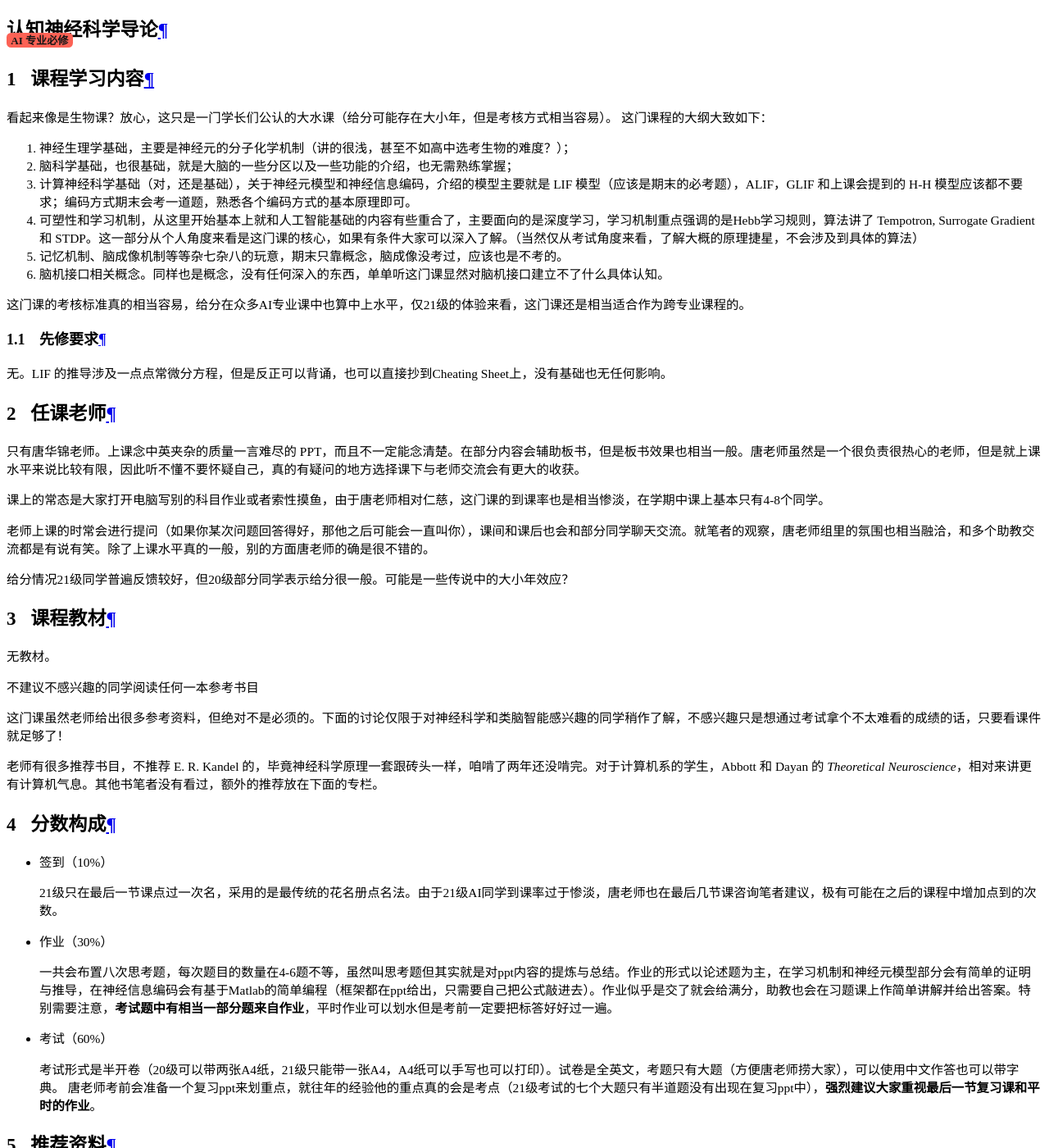
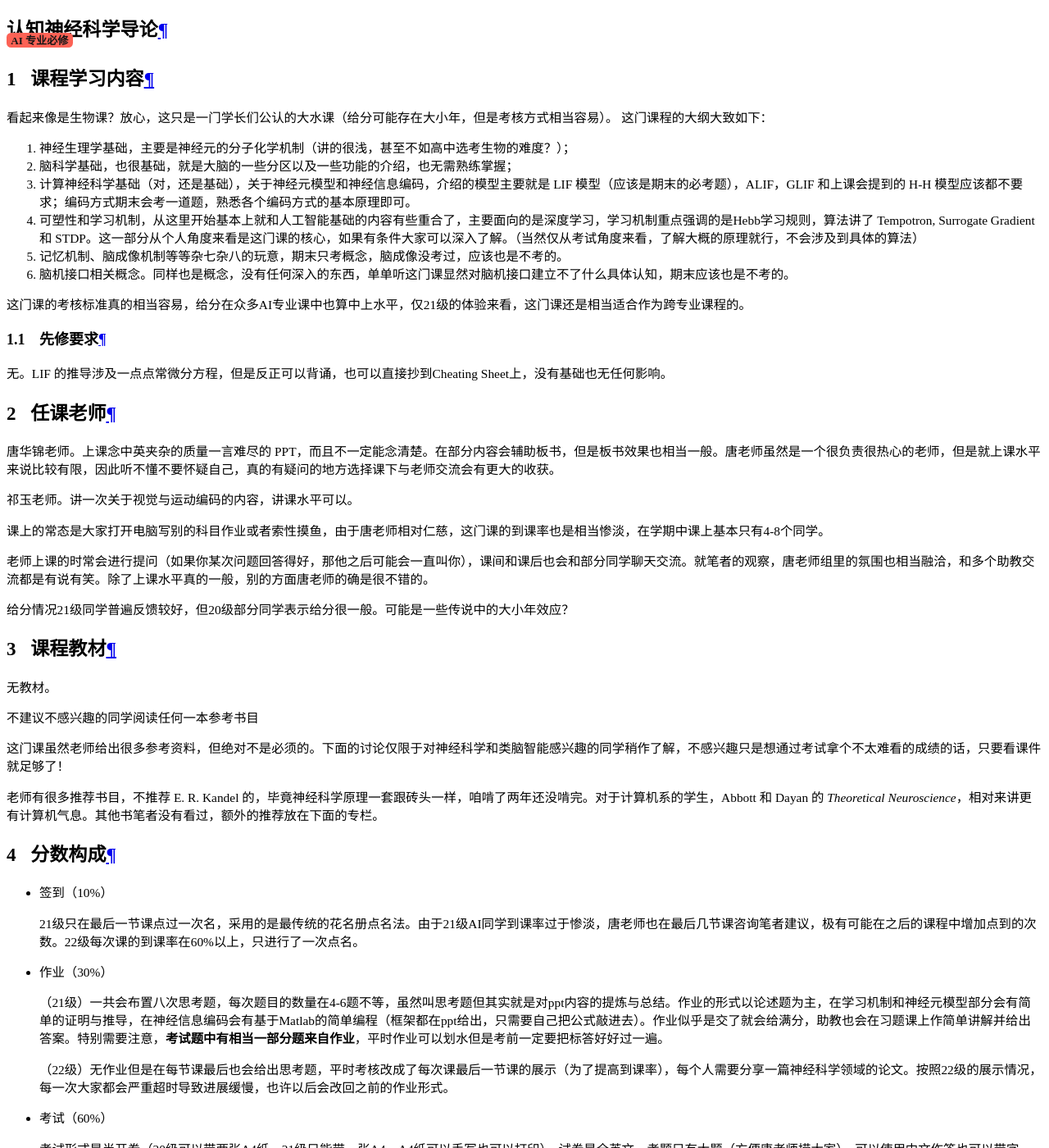
Before and after one commit to ZJU-Turing/TuringCourses, an MkDocs documentation site: the page built from docs/major_mandatory/cognitive_neuroscience/index.md, in a window 1280 px wide and 1400 px high, scrolled down 18380 px. Shown: the whole window at 82% size. Built offline with MkDocs 1.6.1 and Material for MkDocs 9.7.7, drawn with Linux system fonts in a browser that asks for light colours; comment, search, counter and statistics services are not loaded; some of the changed text lies outside the part shown.

Commit message:
修改认知神经科学导论，数据库系统

```diff
--- a/docs/major_mandatory/cognitive_neuroscience/index.md
+++ b/docs/major_mandatory/cognitive_neuroscience/index.md
@@ -12,9 +12,9 @@
 1. 神经生理学基础，主要是神经元的分子化学机制（讲的很浅，甚至不如高中选考生物的难度？）；
 2. 脑科学基础，也很基础，就是大脑的一些分区以及一些功能的介绍，也无需熟练掌握；
 3. 计算神经科学基础（对，还是基础），关于神经元模型和神经信息编码，介绍的模型主要就是 LIF 模型（应该是期末的必考题），ALIF，GLIF 和上课会提到的 H-H 模型应该都不要求；编码方式期末会考一道题，熟悉各个编码方式的基本原理即可。
-4. 可塑性和学习机制，从这里开始基本上就和人工智能基础的内容有些重合了，主要面向的是深度学习，学习机制重点强调的是Hebb学习规则，算法讲了 Tempotron, Surrogate Gradient 和 STDP。这一部分从个人角度来看是这门课的核心，如果有条件大家可以深入了解。（当然仅从考试角度来看，了解大概的原理捷星，不会涉及到具体的算法）
-5. 记忆机制、脑成像机制等等杂七杂八的玩意，期末只靠概念，脑成像没考过，应该也是不考的。
-6. 脑机接口相关概念。同样也是概念，没有任何深入的东西，单单听这门课显然对脑机接口建立不了什么具体认知。
+4. 可塑性和学习机制，从这里开始基本上就和人工智能基础的内容有些重合了，主要面向的是深度学习，学习机制重点强调的是Hebb学习规则，算法讲了 Tempotron, Surrogate Gradient 和 STDP。这一部分从个人角度来看是这门课的核心，如果有条件大家可以深入了解。（当然仅从考试角度来看，了解大概的原理就行，不会涉及到具体的算法）
+5. 记忆机制、脑成像机制等等杂七杂八的玩意，期末只考概念，脑成像没考过，应该也是不考的。
+6. 脑机接口相关概念。同样也是概念，没有任何深入的东西，单单听这门课显然对脑机接口建立不了什么具体认知，期末应该也是不考的。
 
 这门课的考核标准真的相当容易，给分在众多AI专业课中也算中上水平，仅21级的体验来看，这门课还是相当适合作为跨专业课程的。
 
@@ -24,7 +24,9 @@
 
 ## 任课老师
 
-只有唐华锦老师。上课念中英夹杂的质量一言难尽的 PPT，而且不一定能念清楚。在部分内容会辅助板书，但是板书效果也相当一般。唐老师虽然是一个很负责很热心的老师，但是就上课水平来说比较有限，因此听不懂不要怀疑自己，真的有疑问的地方选择课下与老师交流会有更大的收获。
+唐华锦老师。上课念中英夹杂的质量一言难尽的 PPT，而且不一定能念清楚。在部分内容会辅助板书，但是板书效果也相当一般。唐老师虽然是一个很负责很热心的老师，但是就上课水平来说比较有限，因此听不懂不要怀疑自己，真的有疑问的地方选择课下与老师交流会有更大的收获。
+
+祁玉老师。讲一次关于视觉与运动编码的内容，讲课水平可以。
 
 课上的常态是大家打开电脑写别的科目作业或者索性摸鱼，由于唐老师相对仁慈，这门课的到课率也是相当惨淡，在学期中课上基本只有4-8个同学。
 
@@ -45,17 +47,20 @@
 
 * 签到（10%）
 
-    21级只在最后一节课点过一次名，采用的是最传统的花名册点名法。由于21级AI同学到课率过于惨淡，唐老师也在最后几节课咨询笔者建议，极有可能在之后的课程中增加点到的次数。
+    21级只在最后一节课点过一次名，采用的是最传统的花名册点名法。由于21级AI同学到课率过于惨淡，唐老师也在最后几节课咨询笔者建议，极有可能在之后的课程中增加点到的次数。22级每次课的到课率在60%以上，只进行了一次点名。
 
 * 作业（30%）
 
-    一共会布置八次思考题，每次题目的数量在4-6题不等，虽然叫思考题但其实就是对ppt内容的提炼与总结。作业的形式以论述题为主，在学习机制和神经元模型部分会有简单的证明与推导，在神经信息编码会有基于Matlab的简单编程（框架都在ppt给出，只需要自己把公式敲进去）。作业似乎是交了就会给满分，助教也会在习题课上作简单讲解并给出答案。特别需要注意，**考试题中有相当一部分题来自作业**，平时作业可以划水但是考前一定要把标答好好过一遍。
+    （21级）一共会布置八次思考题，每次题目的数量在4-6题不等，虽然叫思考题但其实就是对ppt内容的提炼与总结。作业的形式以论述题为主，在学习机制和神经元模型部分会有简单的证明与推导，在神经信息编码会有基于Matlab的简单编程（框架都在ppt给出，只需要自己把公式敲进去）。作业似乎是交了就会给满分，助教也会在习题课上作简单讲解并给出答案。特别需要注意，**考试题中有相当一部分题来自作业**，平时作业可以划水但是考前一定要把标答好好过一遍。
+
+    （22级）无作业但是在每节课最后也会给出思考题，平时考核改成了每次课最后一节课的展示（为了提高到课率），每个人需要分享一篇神经科学领域的论文。按照22级的展示情况，每一次大家都会严重超时导致进展缓慢，也许以后会改回之前的作业形式。
 
 * 考试（60%）
 
     考试形式是半开卷（20级可以带两张A4纸，21级只能带一张A4，A4纸可以手写也可以打印）。试卷是全英文，考题只有大题（方便唐老师捞大家），可以使用中文作答也可以带字典。
     唐老师考前会准备一个复习ppt来划重点，就往年的经验他的重点真的会是考点（21级考试的七个大题只有半道题没有出现在复习ppt中），**强烈建议大家重视最后一节复习课和平时的作业**。
 
+    [24春夏期末回忆卷](https://www.cc98.org/topic/5924684)：从21级和22级的经验来看每年的题目应该差不多。
 
 ## 推荐资料
 
```
Also changed, not shown: docs/major_mandatory/database/index.md (+1 -1 lines).
